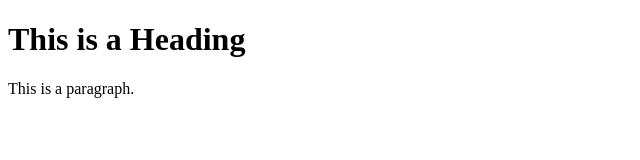
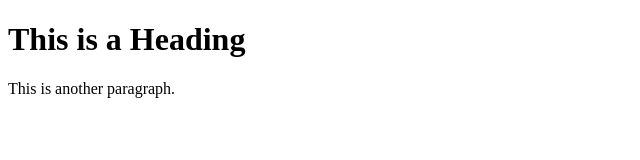
Before and after one commit to ZahraFarhadi19/learning-git, a plain HTML site: page index.html in a window 1280 px wide. Shown: the full height of the page, 0-640 px from the left. Drawn offline with Linux system fonts and the light colour scheme.

Commit message:
another sentence

```diff
--- a/index.html
+++ b/index.html
@@ -6,7 +6,7 @@
 <body>
 
 <h1>This is a Heading</h1>
-<p>This is a paragraph.</p>
+<p>This is another paragraph.</p>
 
 </body>
 </html>
```
